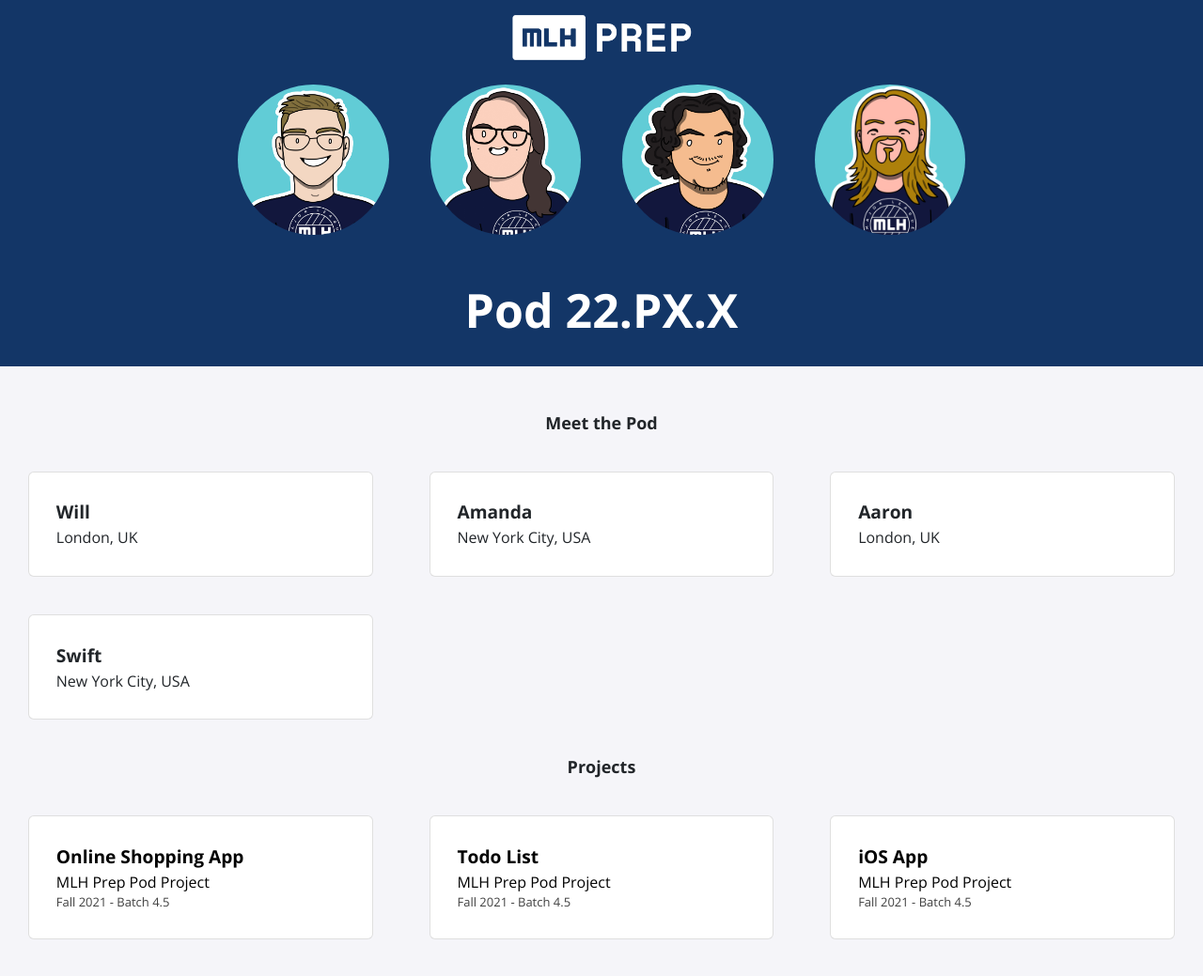
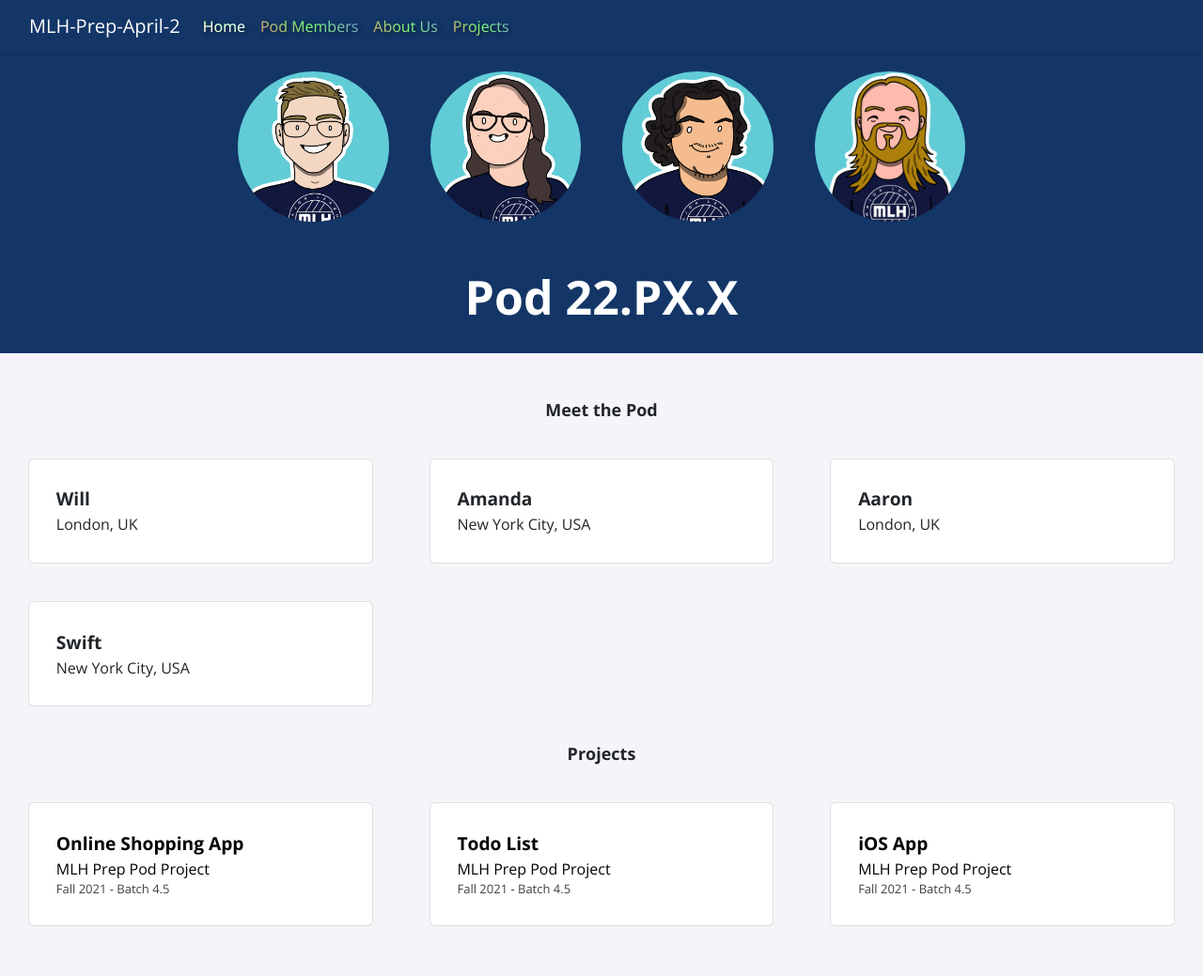
Before and after one commit to MLH-Fellowship/portfolio-template, a Jekyll site: the page built from index.html, in a window 1280 px wide and 1070 px high. Shown: the top 1039 px of the window at 94% size. Built offline with Jekyll 4.4.1, drawn with Linux system fonts in a browser that asks for light colours; nearby versions of some CDN libraries.

Commit message:
ugly navbar

```diff
--- a/_includes/navbar.html
+++ b/_includes/navbar.html
@@ -1,10 +1,30 @@
-<header class="nav-bar">
+<!-- <header class="nav-bar">
     <div class="nav-content">
         <a href="{{ '/' | relative_url }}">
             <div class="nav-logo">
                 <img src="./assets/img/mlh-prep.png" />
+                <p>hahahhahaha</p>
             </div>
         </a>
 
     </div>
-</header>
+</header> -->
+
+<nav class="navbar sticky-top navbar-expand-lg navbar-dark bg-dark">
+    <div class="container-fluid">
+        <a class="navbar-brand" href="#">MLH-Prep-April-2</a>
+        <button class="navbar-toggler" type="button" data-bs-toggle="collapse" data-bs-target="#navbarNavAltMarkup"
+            aria-controls="navbarNavAltMarkup" aria-expanded="false" aria-label="Toggle navigation">
+            <span class="navbar-toggler-icon"></span>
+        </button>
+        <div class="collapse navbar-collapse" id="navbarNavAltMarkup">
+            <div class="navbar-nav">
+                <a class="nav-link active" aria-current="page" href="/">Home</a>
+                <a class="nav-link " aria-current="page" href="/">Pod Members</a>
+                <a class="nav-link" href="/campgrounds/new">About Us</a>
+                <a class="nav-link" href="/campgrounds">Projects</a>
+                <!-- <a class="nav-link disabled">Disabled</a> -->
+            </div>
+        </div>
+    </div>
+</nav>
--- a/_sass/navbar.scss
+++ b/_sass/navbar.scss
@@ -34,3 +34,20 @@
     padding-top: 0px;
     padding-right: 0px;
 }
+
+.navbar {
+    box-shadow: 0 2px 4px rgba(0, 0, 0, 0.1);
+}
+
+.navbar.bg-dark {
+    background-color: #133667 !important;
+    /* Your custom color */
+}
+
+.navbar .nav-link {
+    /* Add a linear gradient texture */
+    text-shadow: 2px 2px 4px rgba(0, 0, 0, 0.5);
+    background: linear-gradient(45deg, #ff0000, #00ff00, #0000ff);
+    -webkit-background-clip: text;
+    color: transparent;
+}
```
